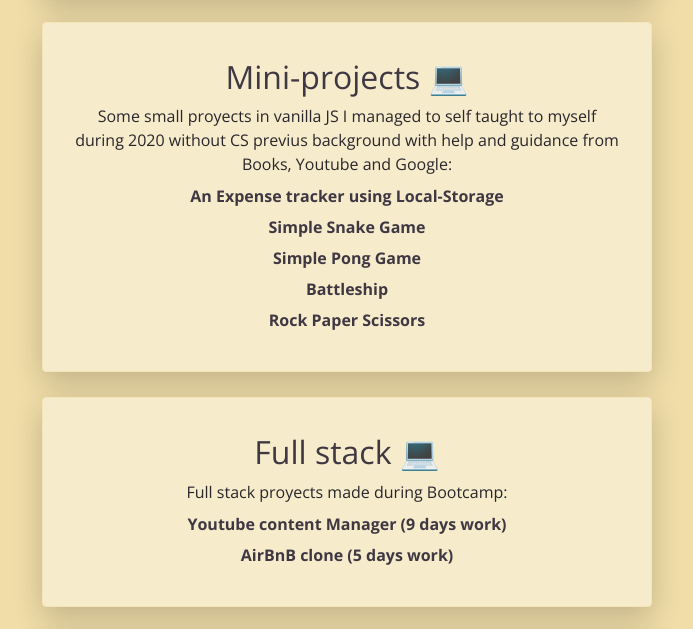
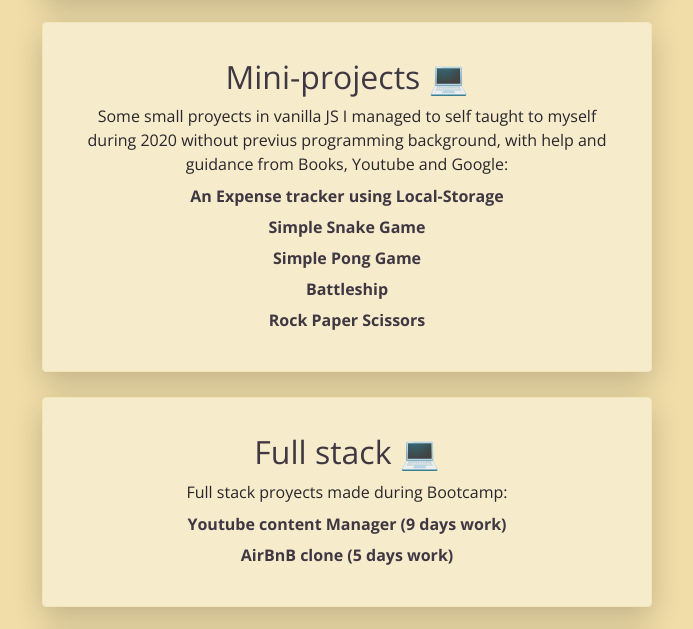
Before and after one commit to maxi-amodei/Profile_page, a plain HTML site: page index.html in a window 1280 px wide. Shown: the part 985-1614 px from the top of the page, without its empty margins (293-986 px from the left). Drawn offline with nearby package versions, Linux system fonts and the light colour scheme.

Commit message:
typos corrected in proyect section

```diff
--- a/index.html
+++ b/index.html
@@ -51,7 +51,7 @@
     <div class="card-white" id="work">
       <h2> Mini-projects 💻</h2>
       <p class="mb-1">Some <strong>small proyects</strong> in <strong>vanilla JS </strong>I managed to <strong>self
-          taught </strong>to myself during 2020 without CS previus background with help and guidance from
+          taught </strong>to myself during 2020 without previus programming background, with help and guidance from
         Books, Youtube and Google:</p>
       <ul class="list-group list-group-sm justify-content-center">
         <li class="list-group-item border-0 bg-transparent p-1">
```
